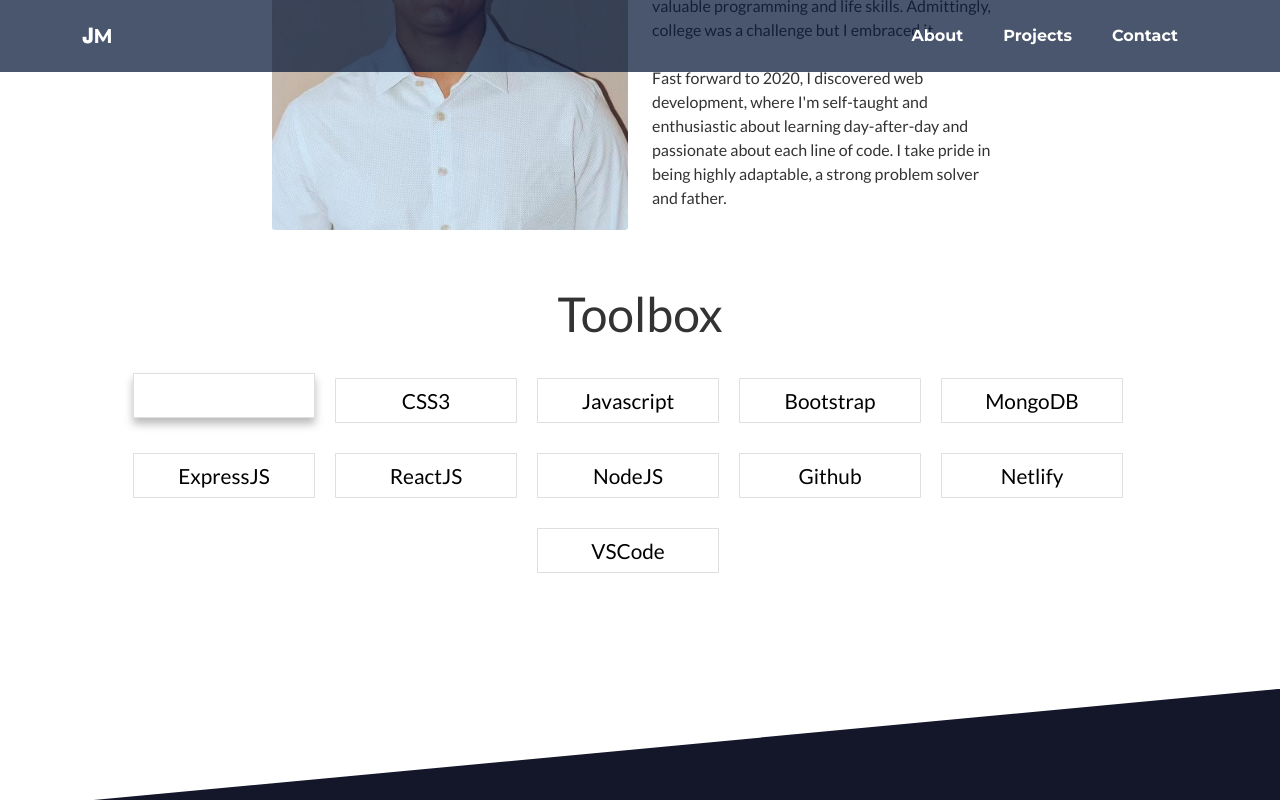
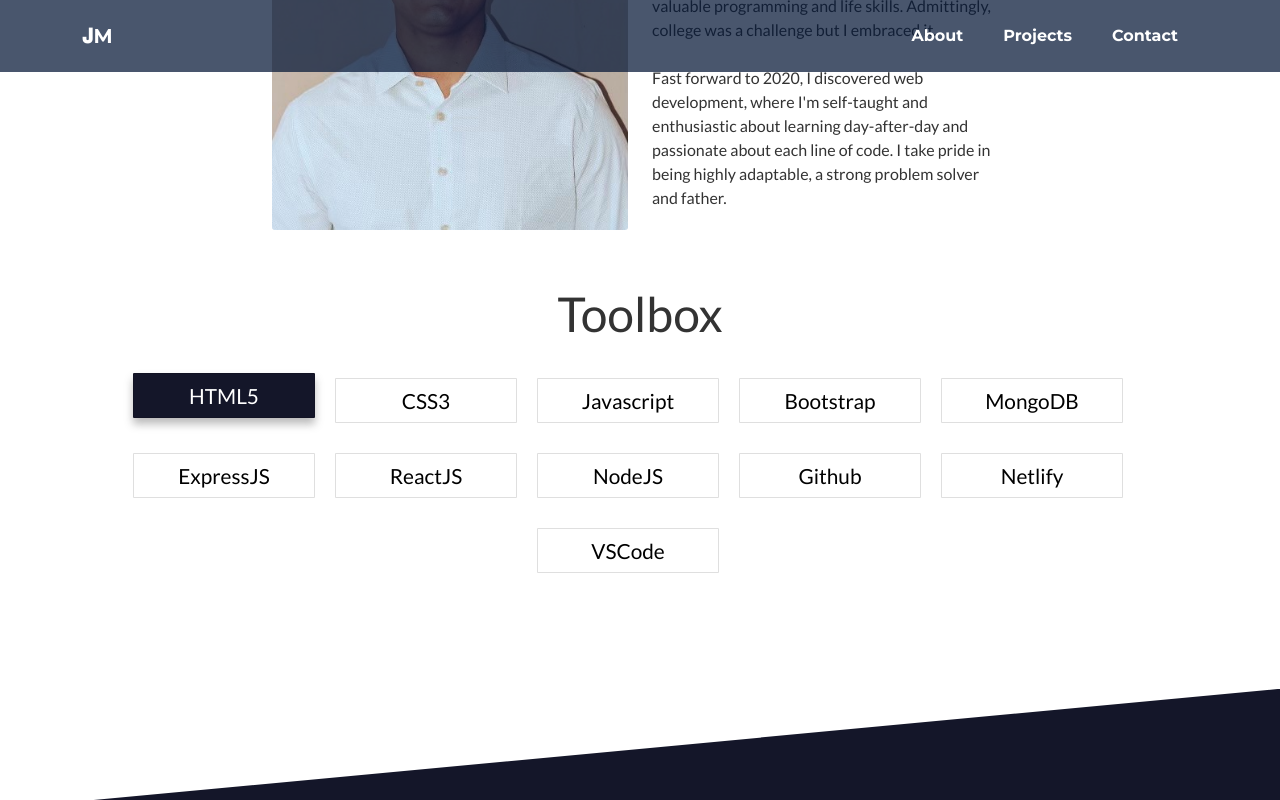
Before and after one commit to JuanMore/My-Personal-Portfolio, a React (Create React App) app: page / in a window 1280 px wide. In both pictures the pointer is over the element "HTML5". Shown: the part 944-1744 px from the top of the page. Built offline with nearby package versions, Linux system fonts and the light colour scheme.

Commit message:
CHANGE: hover state languages color

```diff
--- a/src/App.css
+++ b/src/App.css
@@ -273,7 +273,7 @@ button:focus:not(:focus-visible) {
 /* animation effect/slight jump on hover */
 .languages .card:hover {
   transform: translateY(-5px);
-  background-image: var(--new--gradient);
+  background-color: var(--new--color);
   color: #fff;
 }
 
```
Also changed, not shown: 6 other files (tests, documents, lock files or other folders).
